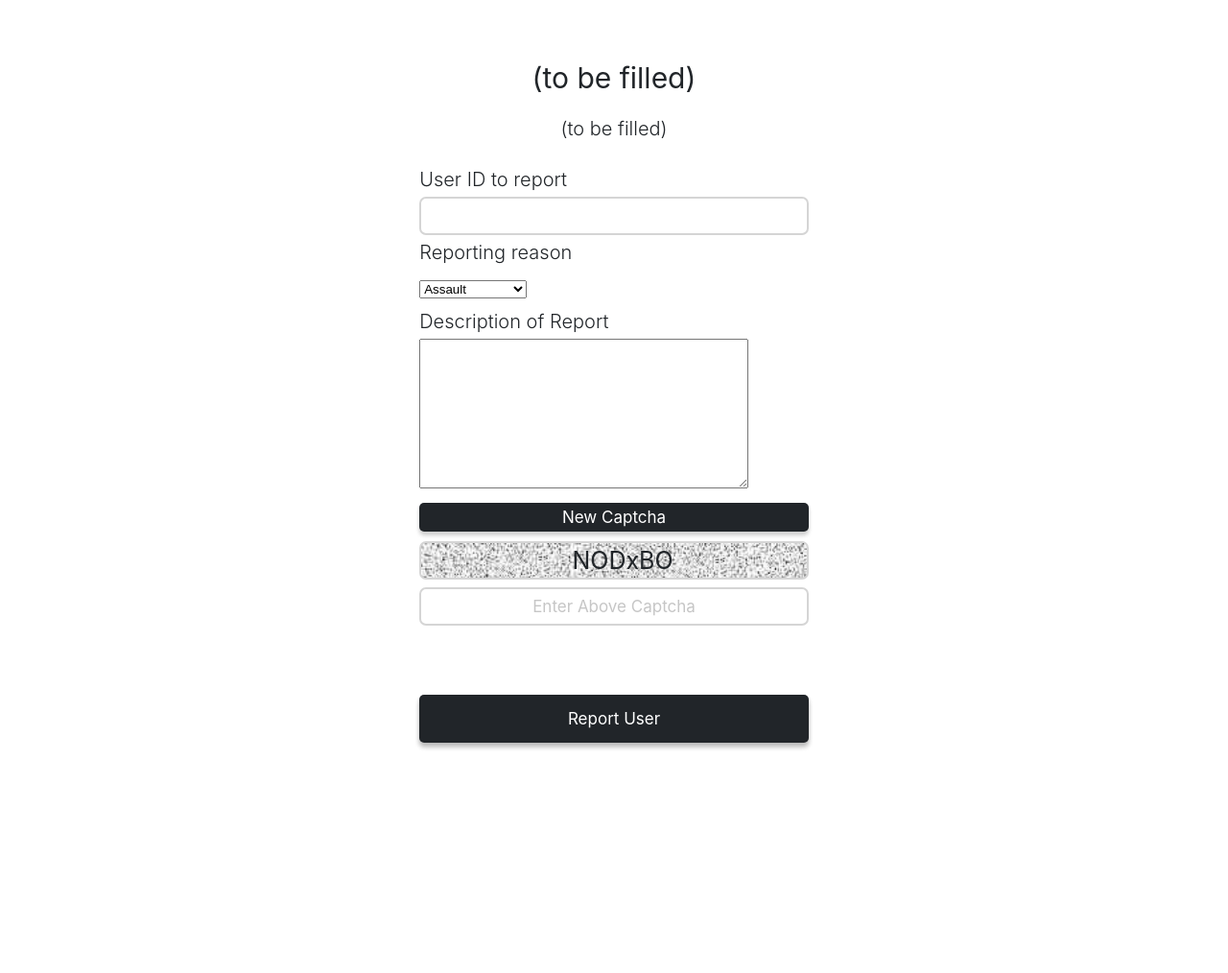
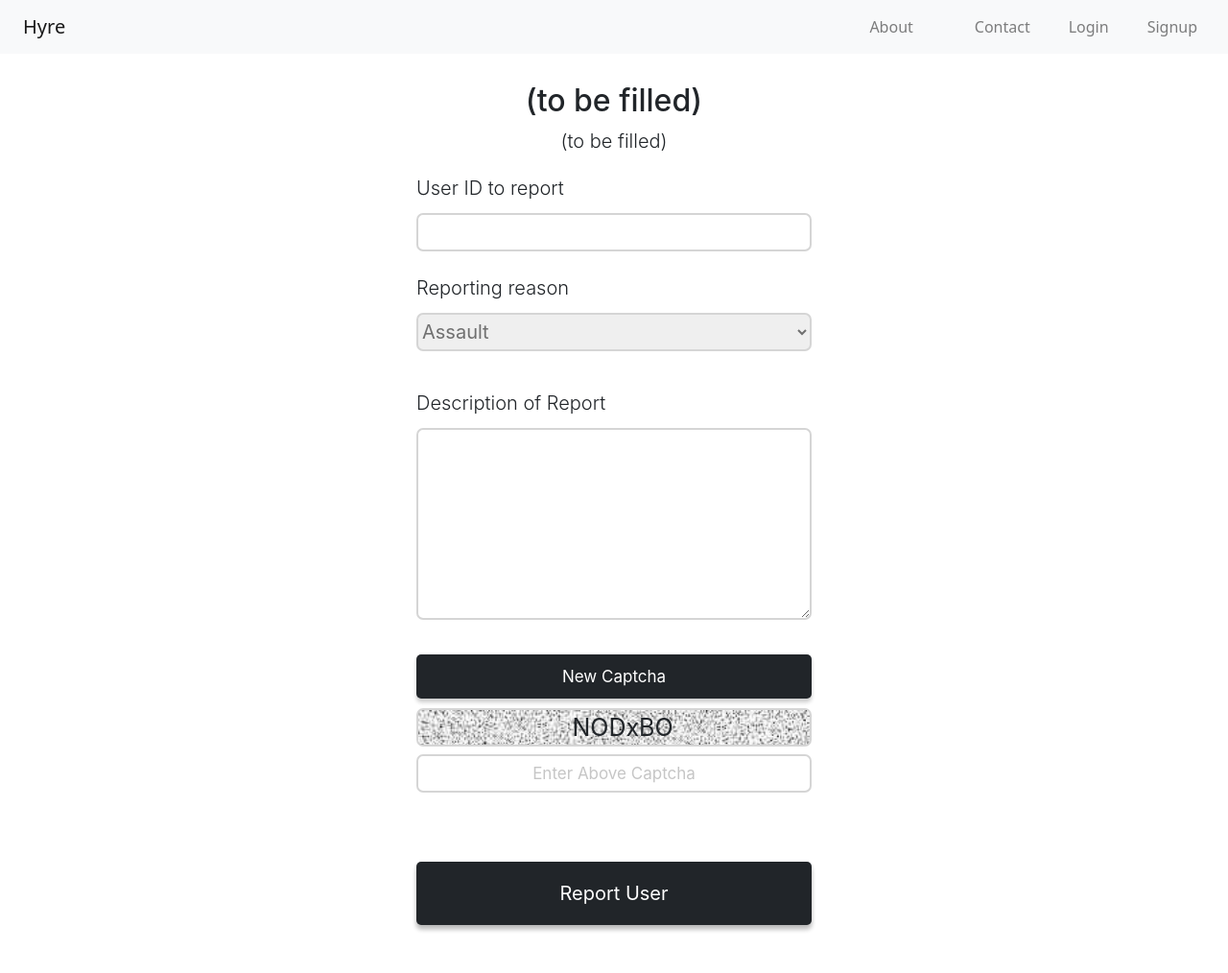
Before and after one commit to rnaveensrinivas/Hyre, a PHP site: page /report.php in a window 1280 px wide. Shown: the whole page at 96% size. Before the commit the page ends 781 px from the top, so only its background shows below. Run offline with PHP 8.4, Linux system fonts and the light colour scheme; a user stored in the database is signed in.

Commit message:
report and css file changes

```diff
--- a/1Level/darkTheme.css
+++ b/1Level/darkTheme.css
@@ -53,6 +53,21 @@ body {
      display: block; /*lines 41 and 42 align the input fields in the center*/
 
  }
+select {
+    border-radius: 7px;
+    width: 100%;
+    height: 40px;
+    border: 2px solid rgb(213, 213, 213);
+    font-family: -apple-system,system-ui,BlinkMacSystemFont,"Segoe UI",Roboto,"Helvetica Neue",Arial,sans-serif;
+    color: rgb(112, 112, 112);
+    margin: auto;
+    display: block; /*lines 41 and 42 align the input fields in the center*/
+
+}
+textarea {
+    border: 2px solid rgb(213, 213, 213);
+    border-radius: 7px;
+}
 
  h3 {
      text-align: center;
--- a/report.php
+++ b/report.php
@@ -60,10 +60,33 @@ else{
     <head>
         <title>Report</title>
         <link rel="stylesheet" type="text/css" href="1Level/darkTheme.css">
+        <link rel="stylesheet" href="https://cdn.jsdelivr.net/npm/bootstrap@4.0.0/dist/css/bootstrap.min.css" integrity="sha384-Gn5384xqQ1aoWXA+058RXPxPg6fy4IWvTNh0E263XmFcJlSAwiGgFAW/dAiS6JXm" crossorigin="anonymous">
+        <link href="https://cdn.jsdelivr.net/npm/bootstrap@5.2.0-beta1/dist/css/bootstrap.min.css" rel="stylesheet" integrity="sha384-0evHe/X+R7YkIZDRvuzKMRqM+OrBnVFBL6DOitfPri4tjfHxaWutUpFmBp4vmVor" crossorigin="anonymous">
         <script src="1Level/validation.js"></script>
     </head>
 
     <body onload="newCaptcha()">
+    <nav class="navbar navbar-expand-lg navbar-light bg-light">
+            <!--navbar-expand aligns all components horizontally displayed-->
+            <a class="navbar-brand ms-4" href="">Hyre</a>
+            <button class="navbar-toggler" type="button" data-bs-toggle="collapse" data-bs-target="#navbarToggleButton" aria-controls="navbarToggleButton" aria-expanded="false" aria-label="Toggle navigation">
+                <span class="navbar-toggler-icon"></span>
+              </button>
+            <div class="collapse navbar-collapse" id="#navbarToggleButton">
+              <ul class="navbar-nav px-4 ms-auto"> <!--from documentation-->
+                <li class="nav-item"><a class="nav-link" href="about.html">About</a></li>
+            </ul>
+            <ul class="navbar-nav px-4"> <!--from documentation-->
+              <li class="nav-item"><a class="nav-link" href="">Contact</a></li>
+          </ul>
+            <ul class="navbar-nav "> <!--from documentation-->
+                <li class="nav-item"><a class="nav-link" href="">Login</a></li>
+            </ul>
+            <ul class="navbar-nav px-4"> <!--from documentation-->
+                <li class="nav-item"><a class="nav-link" href="">Signup</a></li>
+            </ul>
+            </div>
+        </nav>
         <form  action="" method="POST" autocomplete="off">
             <div class="form">
 
@@ -77,22 +100,22 @@ else{
                 <input type="text" id="reportedID" name="reportedID" minlength="32" maxlength="32" required >
                 <!--<a href="resetpassword.php" style="text-decoration:none; font-size: 15px;">Forgot Password?</a><br><br> -->
 
-                <label for="type">Reporting reason</label><br>
-                <select name="type" id="type">
+                <label for="type" style="margin-top:20px">Reporting reason</label><br>
+                <select name="type" id="type" style="width:100%; height:40px">
                 <option value="Assault">Assault</option>
                 <option value="Money Related">Money Related</option>
                 <option value="Other">Other</option>
                 </select><br>
 
                 <label for="description">Description of Report</label><br>
-                <textarea id="description" name="description" required rows="10" cols="40" ></textarea>
+                <textarea id="description" name="description" required rows="10" cols="40" style="width:100%; height:200px" ></textarea>
 
-                <button type="button" onclick="newCaptcha()" id="cap" title="Give a new Captcha.">New Captcha</button>
+                <button type="button" onclick="newCaptcha()" id="cap" title="Give a new Captcha." style="margin-top:25px; border-radius:5px">New Captcha</button>
                 <input type="text"  id="captcha" class="searchBox" readonly>
                 <input type="text" id="enteredCaptcha" placeholder="Enter Above Captcha" style="text-align:center; font-size: 17px;"><br><br>
 
                 <!-- Below validate captcha is not working. -->
-                <button type="submit" onclick="return validCaptcha()" name="reportUser" id="submit-button">Report User</button>
+                <button type="submit" onclick="return validCaptcha()" name="reportUser" id="submit-button" style="border-radius:5px">Report User</button>
 
 
                 <script>
```
